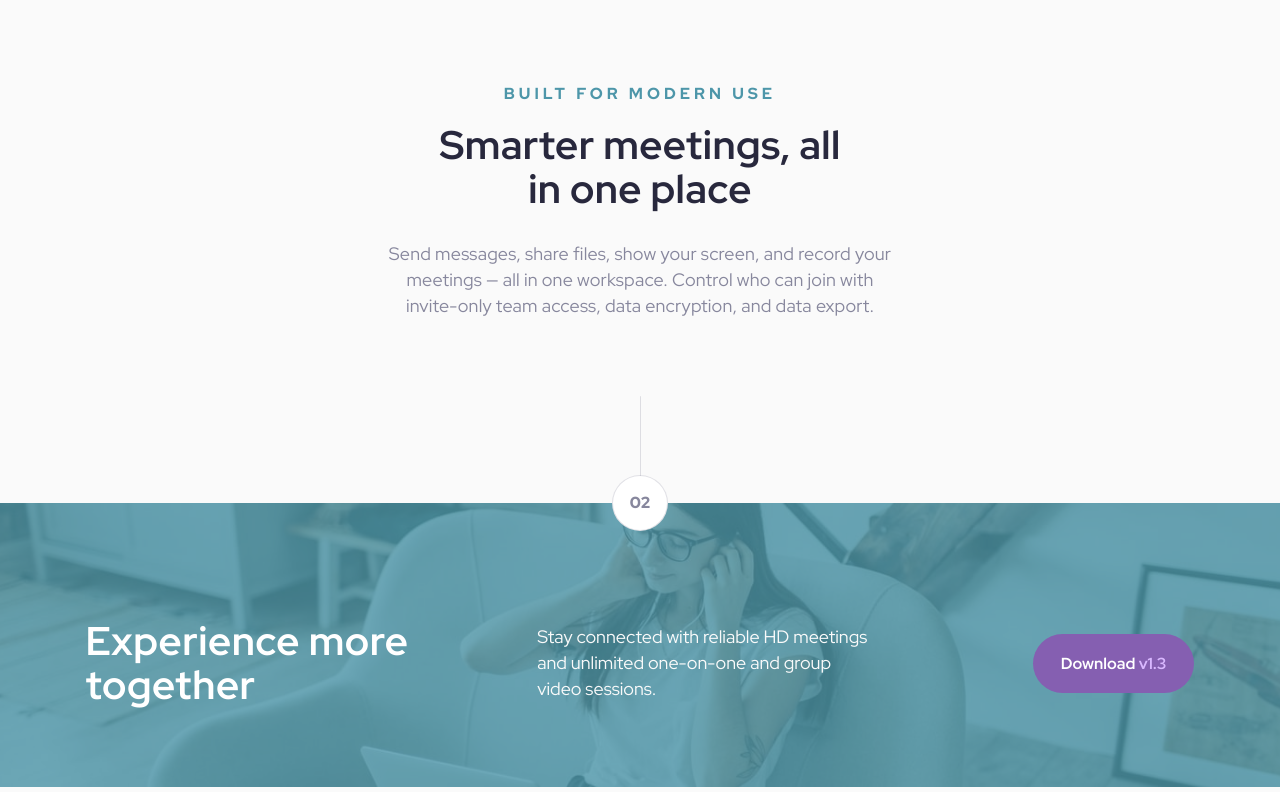
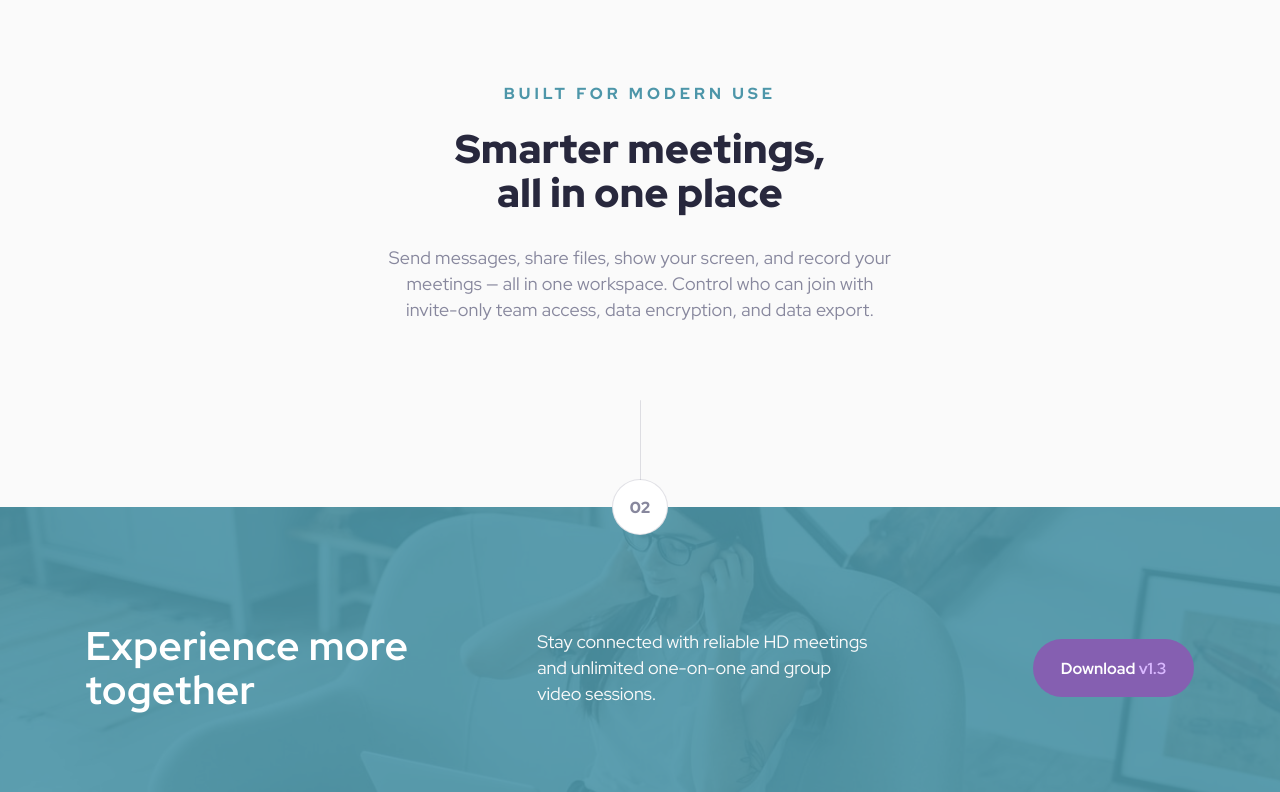
Before and after one commit to gmagnenat/meet-landing-page, a website: page src/index.html in a window 1280 px wide. Shown: the part 1085-1877 px from the top of the page. Drawn offline with nearby package versions, Linux system fonts and the light colour scheme; files that its build step writes are made by us from their sources.

Commit message:
Fix html error and some font weight

```diff
--- a/src/index.html
+++ b/src/index.html
@@ -53,7 +53,6 @@
               class="hero__illustration__image"
               src="./assets/tablet/image-hero.png"
               alt="group of profile pictures"
-              width=""
             />
           </picture>
 
--- a/src/scss/main.scss
+++ b/src/scss/main.scss
@@ -191,14 +191,15 @@ h6 {
 
   &__heading {
     font-size: clamp(2rem, calc(2rem + ((1vw - 0.2rem) * 0.9091)), 2.5rem);
+    font-weight: $fw-900;
+    max-width: 14ch;
+    margin-inline: auto;
     line-height: 1.1;
     color: $clr-secondary-800;
     margin-top: 1.5rem;
 
     @media screen and (min-width: 30em) {
-      max-width: 15ch;
-      margin-inline: auto;
-      margin-top: 1rem;
+      margin-top: 1.3rem;
       letter-spacing: 0.01em;
     }
   }
@@ -240,7 +241,7 @@ h6 {
     left: 0;
     width: 100%;
     height: 100%;
-    background-color: rgb($clr-primary-400, 0.8);
+    background-color: rgb($clr-primary-400, 0.9);
     z-index: -1;
   }
 
```
